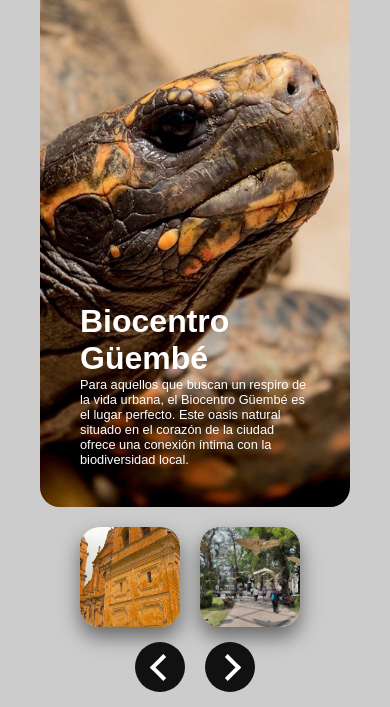
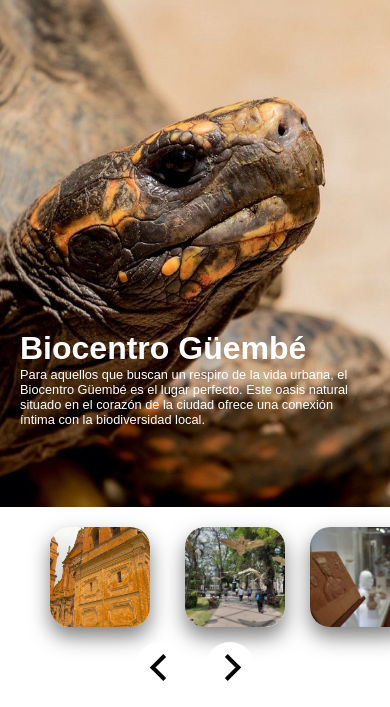
Before and after one commit to Joaquinfr87/Proyecto_Turismo, a plain HTML site: page pages/beni.html in a window 390 px wide. Shown: the part 137-844 px from the top of the page. Drawn offline with nearby package versions, Linux system fonts and the light colour scheme.

Commit message:
hola
cambios en el slider y su responsive

```diff
--- a/styles/slider.css
+++ b/styles/slider.css
@@ -1,7 +1,6 @@
 #contenedor-mayor{
     display: flex;
     height: 100vh;
-    background-color: #ccc;
 }
 .container-slide{
      position: absolute;
@@ -11,16 +10,17 @@
      display: flex;
      justify-content: center;
      align-items: center;
-     background-color: #ccc;
+     background-color: transparent;
 }
 .slider{
     position: absolute;
-    inset: 80px 200px 80px 80px;
-    background-color: #ccc;
+    inset: 0px 0px 0px 0px;
+    background-color: transparent;
+    border-radius: 0px;
 }
 .slider .slide{
     position: absolute;
-    top: 50%;
+    top: 53%;
     transform: translateY(-50%);
     width: 240px;
     height: 320px;
@@ -45,19 +45,24 @@
     transform: translateY(0);
     box-shadow: 0 25px 50px rgba(0,0,0,0);
     background-size: cover;
+    border-radius: 0px;
 }
 .slider .slide:nth-child(3){
-    left: calc(50% + 240px);
+    left: calc(40% + 240px);
     background-size: cover;
 }
 .slider .slide:nth-child(4){
-    left: calc(50% + 500px);
+    left: calc(40% + 500px);
     background-size: cover;
 }
 .slider .slide:nth-child(5){
-    left: calc(50% + 760px);
+    left: calc(40% + 760px);
     background-size: cover;
-    opacity: 0;
+}
+.slider .slide:nth-child(6) {
+    left: calc(55% + 960px);
+    background-size: cover;
+    opacity: 0.5;
 }
 .buttons{
     position: absolute;
@@ -70,7 +75,7 @@
     position: relative;
     width: 50px;
     height: 50px;
-    background-color: #111;
+    background-color: #ffffff;
     cursor: pointer;
     display: flex;
     justify-content: center;
@@ -83,8 +88,8 @@
     position: absolute;
     width: 15px;
     height: 15px;
-    border-top: 4px solid #fff;
-    border-left: 4px solid #fff;
+    border-top: 4px solid #000000;
+    border-left: 4px solid #030303;
     transform: rotate(315deg) translate(2px,2px);
 }
 .buttons span:nth-child(2):before{
@@ -95,13 +100,16 @@
 }
 .content{
     position: relative;
-    padding: 40px;
-    max-width: 600px;
+    padding: 0px;
+    max-width: 350px;
     transition: 0.25s;
     transition-delay: 0s;
-    transform: translateY(40px);
+    transform: translateY(-50%, -50%);
+    top: -35%;
+    left: 10%;
     z-index: 1000;
     opacity: 0;
+    text-align: left;
 }
 .content h2{
     font-size: 2em;
@@ -115,21 +123,32 @@
 .slider .slide:nth-child(1) .content,
 .slider .slide:nth-child(2) .content{
     opacity: 1;
-    transform: translateY(0px);
+    transform: translateY(-60px);
     transition-delay: 0.5s;
 }
 /* responsivo */
 @media(max-width: 900px){
+    .slider .slide .content {
+        transform: translate(0, 40px);
+        left: initial;
+        top: initial;
+        padding: 20px;
+        text-align: left;
+        max-width: 100%;
+    }
     .slider{
         position: absolute;
-        inset: 40px 40px 200px 40px;
+        inset: 100px 0px 200px 0px;
+        display: flex;
     }
     .slider .slide{
         width: 100px;
         height: 100px;
         top: initial;
         bottom: -170px;
-        box-shadow: 0 10px 20px rgba(0,0,0,0.5);
+        box-shadow: 0 10px 20px rgba(0,0,0,0.5);background-size: contain;
+        background-position: center;
+        background-repeat: no-repeat;
     }
     .slider .slide:nth-child(1),
     .slider .slide:nth-child(2){
@@ -137,12 +156,12 @@
         bottom: 0px;
     }
     .slider .slide:nth-child(3){
-        left: 40px;
+        left: 50px;
     }
     .slider .slide:nth-child(4){
-        left: 160px;
+        left: 185px;
     }
     .slider .slide:nth-child(5){
-        left: 280px;
+        left: 310px;
     }
 }
```
